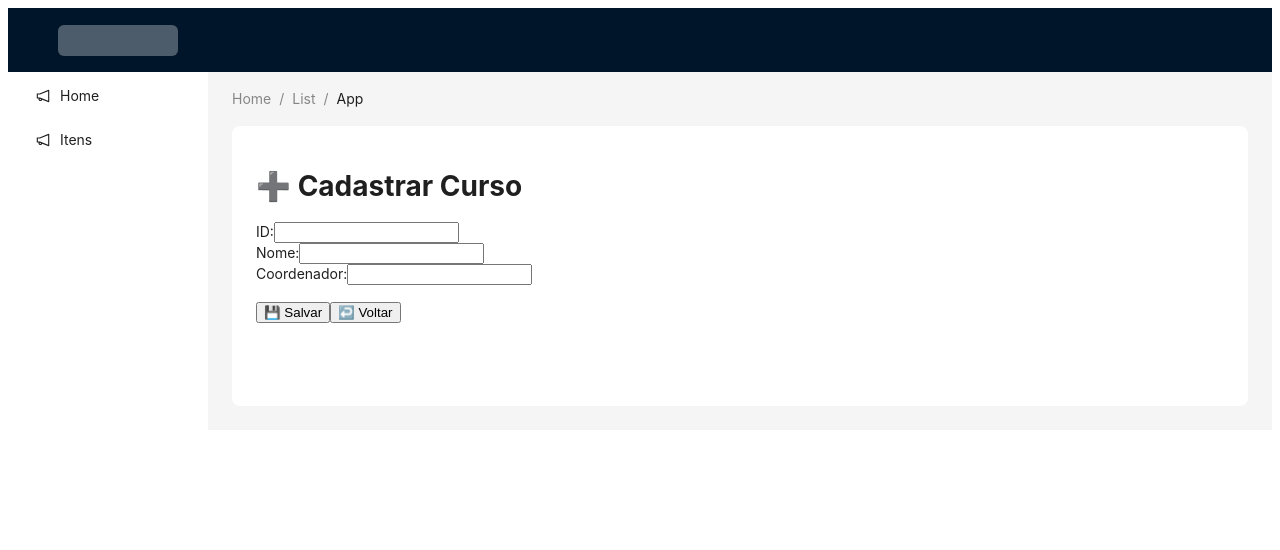
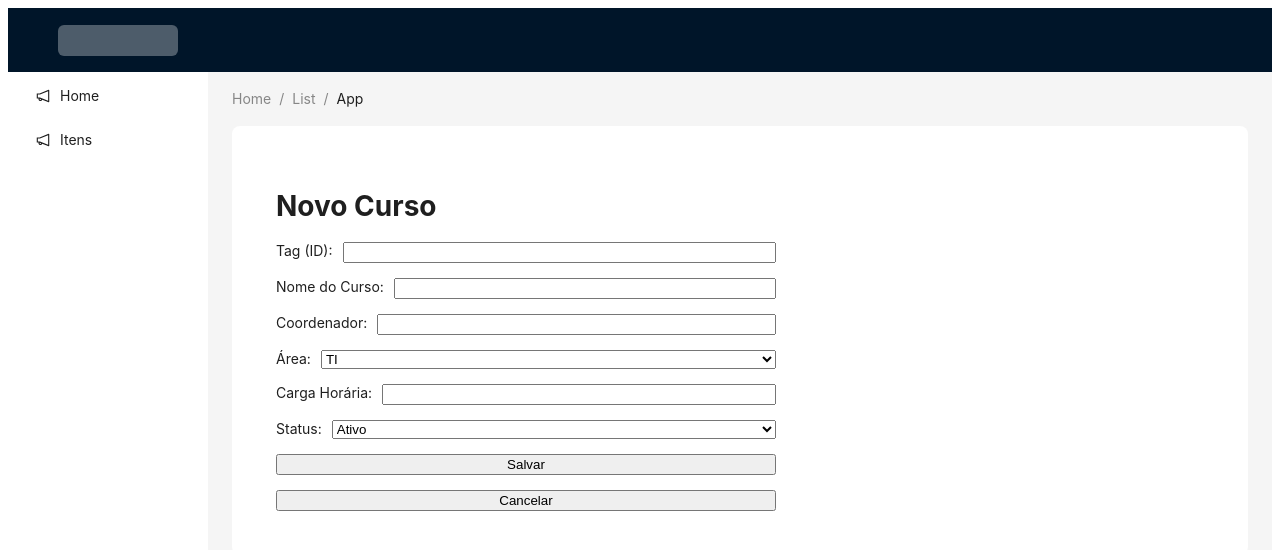
Before and after one commit to Fabrica-Unisales/pie-manager-front, a Next.js app: page /controleCursosTurmas/cursos/new in a window 1280 px wide. Shown: the top 550 px of the page. Built offline with nearby package versions, Linux system fonts and the light colour scheme; what @ant-design/nextjs-registry would draw is missing.

Commit message:
Correção de alguns arquivos e implementação de CRUD completa dos cursos.

```diff
--- a/src/app/(auth)/controleCursosTurmas/cursos/new/page.js
+++ b/src/app/(auth)/controleCursosTurmas/cursos/new/page.js
@@ -1,16 +1,18 @@
-"use client";
+'use client';
 
-import { useState } from "react";
-import { useRouter } from "next/navigation";
-import { salvarCurso } from "../storageCursos";
+import { useState } from 'react';
+import { useRouter } from 'next/navigation';
+import { salvarCurso } from '../storageCursos';
 
-export default function Page() {
+export default function NovoCurso() {
   const router = useRouter();
-
   const [curso, setCurso] = useState({
-    id: "",
-    nome: "",
-    coordenador: "",
+    id: '',
+    nome: '',
+    coordenador: '',
+    area: 'TI',
+    cargaHoraria: '',
+    status: 'ativo',
   });
 
   const handleChange = (e) => {
@@ -20,48 +22,100 @@ export default function Page() {
 
   const handleSubmit = (e) => {
     e.preventDefault();
-    if (!curso.id || !curso.nome) {
-      alert("ID e Nome são obrigatórios.");
-      return;
-    }
     salvarCurso(curso);
-    router.push("/controleCursosTurmas/cursos");
+    router.push('/controleCursosTurmas/cursos');
   };
 
   return (
-    <div>
-      <h1>➕ Cadastrar Curso</h1>
-      <form onSubmit={handleSubmit}>
-        <div>
-          <label>ID:</label>
+    <div style={{ padding: '20px' }}>
+      <h1>Novo Curso</h1>
+      <form
+        onSubmit={handleSubmit}
+        style={{
+          display: 'flex',
+          flexDirection: 'column',
+          gap: '15px',
+          maxWidth: '500px'
+        }}
+      >
+        <label style={{ display: 'flex', justifyContent: 'space-between' }}>
+          Tag (ID):
           <input
+            type="text"
             name="id"
             value={curso.id}
             onChange={handleChange}
             required
+            style={{ flex: '1', marginLeft: '10px' }}
           />
-        </div>
-        <div>
-          <label>Nome:</label>
+        </label>
+        <label style={{ display: 'flex', justifyContent: 'space-between' }}>
+          Nome do Curso:
           <input
+            type="text"
             name="nome"
             value={curso.nome}
             onChange={handleChange}
             required
+            style={{ flex: '1', marginLeft: '10px' }}
           />
-        </div>
-        <div>
-          <label>Coordenador:</label>
+        </label>
+        <label style={{ display: 'flex', justifyContent: 'space-between' }}>
+          Coordenador:
           <input
+            type="text"
             name="coordenador"
             value={curso.coordenador}
             onChange={handleChange}
+            required
+            style={{ flex: '1', marginLeft: '10px' }}
           />
-        </div>
-        <br />
-        <button type="submit">💾 Salvar</button>
-        <button type="button" onClick={() => router.push("/controleCursosTurmas/cursos")}>
-          ↩️ Voltar
+        </label>
+        <label style={{ display: 'flex', justifyContent: 'space-between' }}>
+          Área:
+          <select
+            name="area"
+            value={curso.area}
+            onChange={handleChange}
+            required
+            style={{ flex: '1', marginLeft: '10px' }}
+          >
+            <option value="TI">TI</option>
+            <option value="Saúde">Saúde</option>
+            <option value="Engenharia">Engenharia</option>
+            <option value="Gestão">Gestão</option>
+            <option value="Direito">Direito</option>
+            <option value="Outros">Outros</option>
+          </select>
+        </label>
+        <label style={{ display: 'flex', justifyContent: 'space-between' }}>
+          Carga Horária:
+          <input
+            type="number"
+            name="cargaHoraria"
+            value={curso.cargaHoraria}
+            onChange={handleChange}
+            required
+            style={{ flex: '1', marginLeft: '10px' }}
+          />
+        </label>
+        <label style={{ display: 'flex', justifyContent: 'space-between' }}>
+          Status:
+          <select
+            name="status"
+            value={curso.status}
+            onChange={handleChange}
+            required
+            style={{ flex: '1', marginLeft: '10px' }}
+          >
+            <option value="ativo">Ativo</option>
+            <option value="inativo">Inativo</option>
+          </select>
+        </label>
+
+        <button type="submit">Salvar</button>
+        <button type="button" onClick={() => router.push('/controleCursosTurmas/cursos')}>
+          Cancelar
         </button>
       </form>
     </div>
--- a/src/app/(auth)/controleCursosTurmas/cursos/storageCursos.js
+++ b/src/app/(auth)/controleCursosTurmas/cursos/storageCursos.js
@@ -1,29 +1,27 @@
 const KEY = "cursos";
 
-export function getCursos() {
-  const data = localStorage.getItem(KEY);
-  return data ? JSON.parse(data) : [];
+// 🔍 Listar cursos
+export function listarCursos() {
+  if (typeof window !== "undefined") {
+    return JSON.parse(localStorage.getItem(KEY)) || [];
+  }
+  return [];
 }
 
-export function getCurso(id) {
-  const cursos = getCursos();
-  return cursos.find((curso) => curso.id === id);
-}
-
+// 💾 Salvar ou atualizar curso
 export function salvarCurso(curso) {
-  const cursos = getCursos();
+  const cursos = listarCursos();
   const index = cursos.findIndex((c) => c.id === curso.id);
-
-  if (index === -1) {
-    cursos.push(curso);
+  if (index >= 0) {
+    cursos[index] = curso; // Atualiza
   } else {
-    cursos[index] = curso;
+    cursos.push(curso); // Cria novo
   }
-
   localStorage.setItem(KEY, JSON.stringify(cursos));
 }
 
-export function deletarCurso(id) {
-  const cursos = getCursos().filter((curso) => curso.id !== id);
+// 🗑️ Deletar curso
+export function excluirCurso(id) {
+  const cursos = listarCursos().filter((c) => c.id !== id);
   localStorage.setItem(KEY, JSON.stringify(cursos));
 }
```
Also changed, not shown: src/app/(auth)/controleCursosTurmas/cursos/[id]/page.js (+96 -32 lines), src/app/(auth)/controleCursosTurmas/cursos/page.js (+71 -33 lines), src/app/(auth)/controleCursosTurmas/storageCursos.js (deleted, +0 -36 lines), src/app/(auth)/page.js (+16 -10 lines), src/app/(auth)/controleCursosTurmas/turmas/storageTurmas.js (renamed from src/app/(auth)/controleCursosTurmas/storageTurmas.js).
